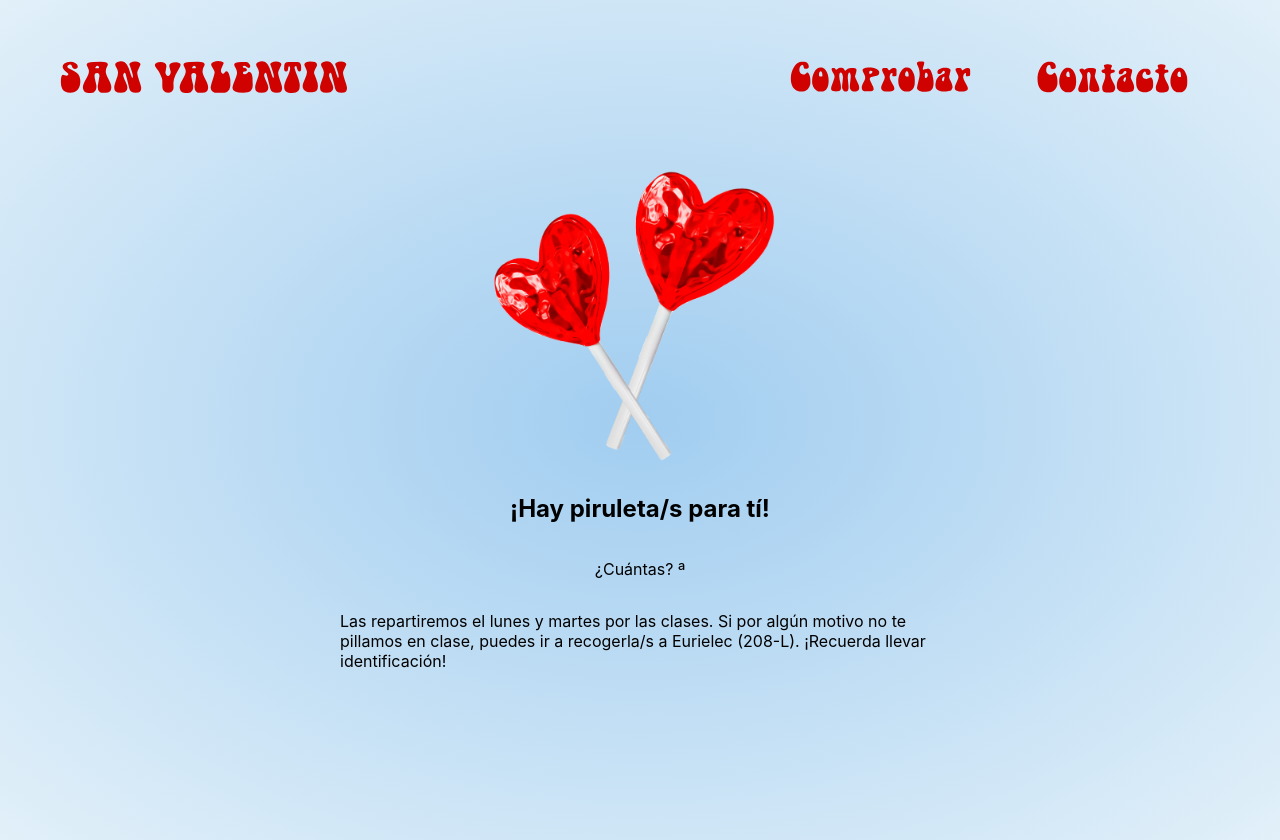
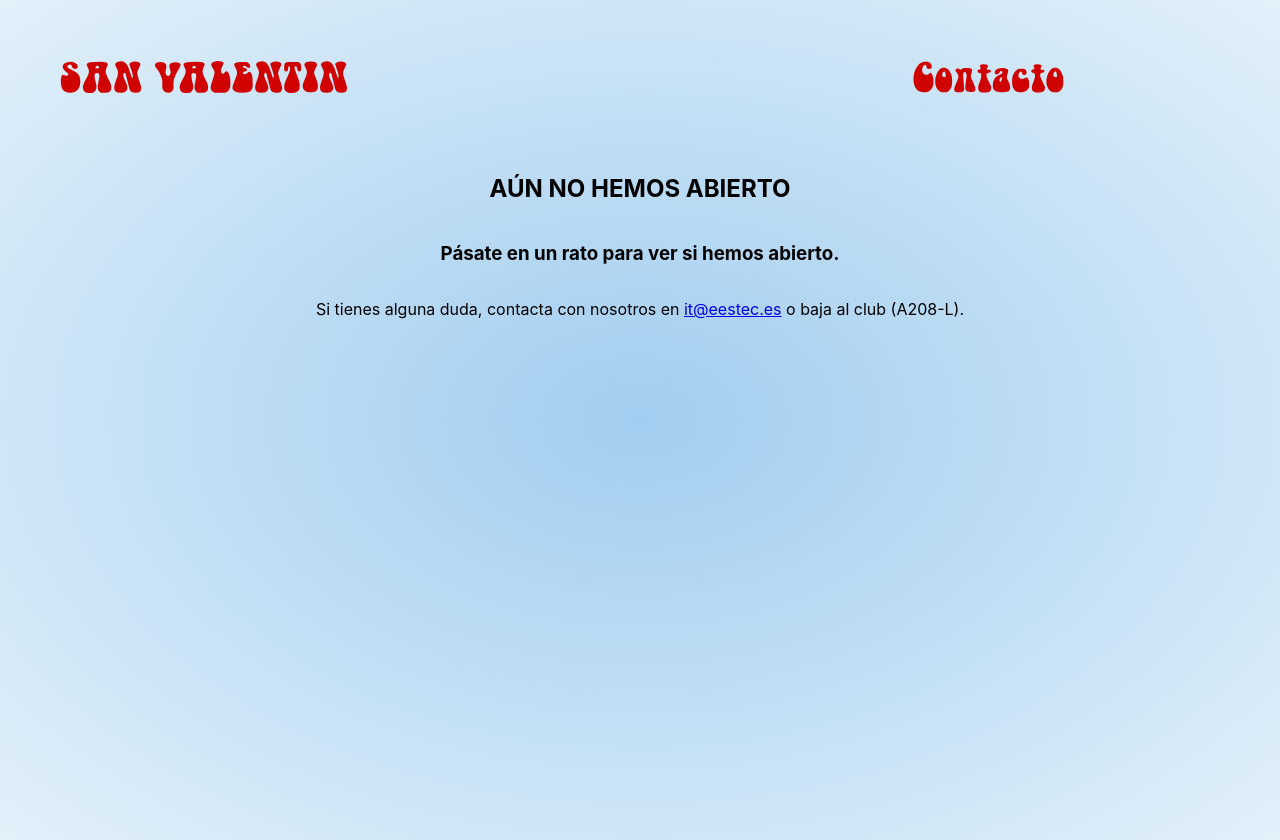
Before and after one commit to Kraslo/EuriSanValentinprueba, a Next.js app: page /piruleta in a window 1280 px wide. Built offline with nearby package versions, Linux system fonts and the light colour scheme.

Commit message:
feat: disabled until further notice

```diff
--- a/components/NavBar.js
+++ b/components/NavBar.js
@@ -50,7 +50,7 @@ function NavBar() {
           loading="eager"
         />
       </Link>
-  */}
+
       <Link href="/check">
       <Image
           height={imageClass === "san-valentin reduced" ? 174*0.1 : 174*0.2 }
@@ -61,8 +61,8 @@ function NavBar() {
           alt="Comprobar"
           loading="eager"
         />
-      </Link>
-      <Link href="mailto:sanvalentin@eurielec.etsit.upm.es">
+      </Link>    */}
+      <Link href="mailto:it@eestec.es">
       <Image
           height={imageClass === "san-valentin reduced" ? 170*0.1 : 170*0.2 }
           width={imageClass === "san-valentin reduced" ? 765*0.1 : 765*0.2 }
--- a/components/PedidosCerrados.js
+++ b/components/PedidosCerrados.js
@@ -6,9 +6,9 @@
 const PedidosCerrados =()=>{
     return(
         <div className='home'>
-        <h2> LO SENTIMOS, HEMOS CERRADO YA LOS PEDIDOS DE LAS PIRULETAS</h2>
-        <h3>Recuerda volver a pasarte por aquí el 14 para saber si tienes piruleta o no </h3>
-        <p>Si tienes alguna duda, contacta con nosotros o baja al club (A208-L)</p>
+        <h2>AÚN NO HEMOS ABIERTO</h2>
+        <h3>Pásate en un rato para ver si hemos abierto.</h3>
+        <p>Si tienes alguna duda, contacta con nosotros en <a href="mailto:it@eestec.es">it@eestec.es</a> o baja al club (A208-L).</p>
         </div>
         );
 
--- a/pages/_app.js
+++ b/pages/_app.js
@@ -1,5 +1,5 @@
 import Head from "next/head";
-import { Layout } from "../components";
+import { Layout, PedidosCerrados } from "../components";
 
 import "../styles/style.scss";
 
@@ -13,7 +13,8 @@ export default function MyApp({ Component, pageProps }) {
         <link rel="icon" href="/favicon.ico" />
       </Head>
         <Layout>
-          <Component {...pageProps} />
+          <PedidosCerrados />
+          {/* <Component {...pageProps} /> */}
         </Layout>
     </div>
 
--- a/pages/piruleta.js
+++ b/pages/piruleta.js
@@ -6,7 +6,7 @@ function Piruleta() {
     <div className="message-container">
         <h2>¡Hay piruleta/s para tí!</h2>
         <p>¿Cuántas? ª</p>
-        <p>Las repartiremos el lunes y martes por las clases. Si por algún motivo no te pillamos en clase, puedes ir a recogerla/s a Eurielec (208-L). ¡Recuerda llevar identificación!</p>
+        <p>Las repartiremos el martes y miércoles por las clases. Si por algún motivo no te pillamos en clase, puedes ir a recogerla/s a Eurielec (208-L). ¡Recuerda llevar identificación!</p>
     </div>
   </div>
 }
```
